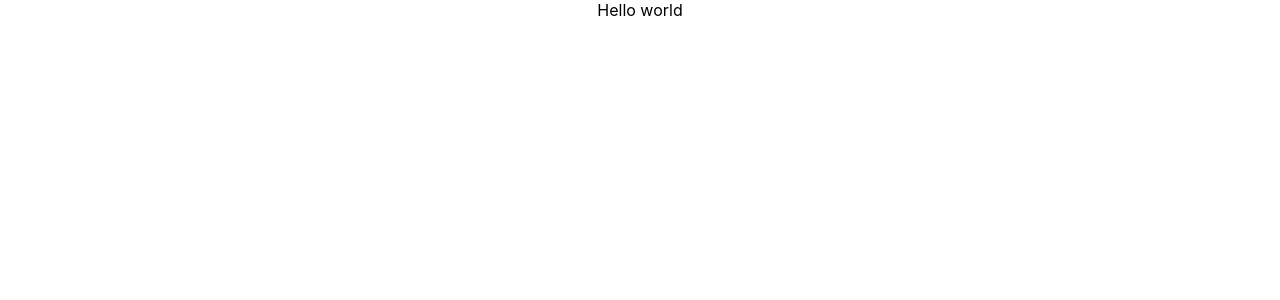
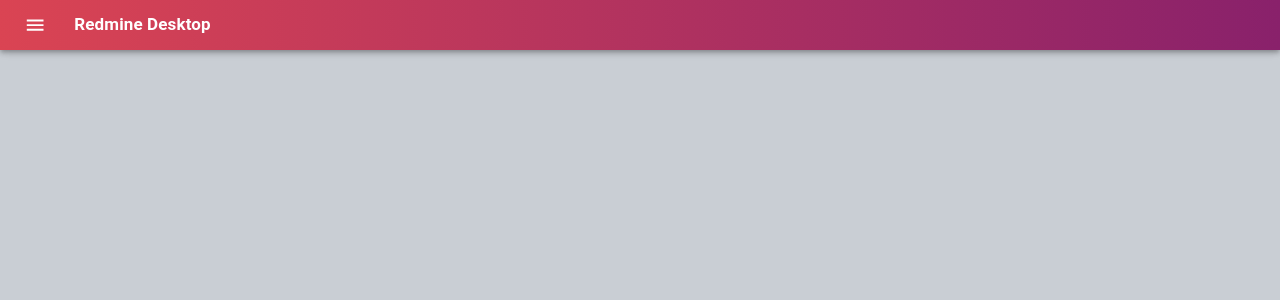
Before and after one commit to A-AR-R/Redmine-Desktop, a React (Create React App) app: page /#/ in a window 1280 px wide. Shown: the top 300 px of the page. Built offline with nearby package versions, Linux system fonts and the light colour scheme.

Commit message:
add basic ui components

```diff
--- a/package.json
+++ b/package.json
@@ -8,13 +8,17 @@
   "license": "GPL v3",
   "private": true,
   "dependencies": {
+    "@material-ui/core": "^4.11.2",
+    "@material-ui/icons": "^4.11.2",
     "@testing-library/jest-dom": "^4.2.4",
     "@testing-library/react": "^9.5.0",
     "@testing-library/user-event": "^7.2.1",
+    "clsx": "^1.1.1",
     "electron-is-dev": "^1.2.0",
     "electron-squirrel-startup": "^1.0.0",
     "react": "^16.13.1",
     "react-dom": "^16.13.1",
+    "react-router-dom": "^5.2.0",
     "react-scripts": "3.4.1"
   },
   "scripts": {
--- a/src/App.js
+++ b/src/App.js
@@ -1,12 +1,19 @@
 import React from 'react';
 import './App.css';
+import Header from './components/header'
+import { Route, Switch } from "react-router-dom";
 
-function App() {
+import Home, { Home2 } from './Pages/home'
+
+const App = () => {
   return (
     <div className="App">
-      <header className="App-header">
-        Hello world
-      </header>
+      <Header >
+        <Switch>
+          <Route exact path="/home" component={Home} />
+          <Route exact path="/home2" component={Home2} />
+        </Switch>
+      </Header>
     </div>
   );
 }
--- /dev/null
+++ b/src/Pages/home.js
@@ -0,0 +1,19 @@
+import React from 'react';
+
+const Home = () => {
+	return (
+		<div>
+			Home
+		</div>
+	);
+}
+
+export const Home2 = () => {
+	return (
+		<div>
+			Home2
+		</div>
+	);
+}
+
+export default Home;
--- /dev/null
+++ b/src/components/header.js
@@ -0,0 +1,149 @@
+import React from 'react';
+
+import clsx from 'clsx';
+import { makeStyles, useTheme } from '@material-ui/core/styles';
+import Drawer from '@material-ui/core/Drawer';
+import AppBar from '@material-ui/core/AppBar';
+import Toolbar from '@material-ui/core/Toolbar';
+import Typography from '@material-ui/core/Typography';
+import IconButton from '@material-ui/core/IconButton';
+import MenuIcon from '@material-ui/icons/Menu';
+import ChevronLeftIcon from '@material-ui/icons/ChevronLeft';
+import ChevronRightIcon from '@material-ui/icons/ChevronRight';
+
+import SideBar from './sideBar'
+
+
+
+const Header = (props) => {
+
+	const classes = useStyles();
+	const theme = useTheme();
+	const [open, setOpen] = React.useState(false);
+
+	return (
+		<div className={classes.root}>
+			<AppBar
+				position="fixed"
+				className={clsx(classes.appBar, {
+					[classes.appBarShift]: open,
+				})}
+			>
+				<Toolbar className={classes.toolbar}>
+					<IconButton
+						color="inherit"
+						aria-label="open drawer"
+						onClick={() => setOpen(true)}
+						edge="start"
+						className={clsx(classes.menuButton, open && classes.hide)}
+					>
+						<MenuIcon />
+					</IconButton>
+					<Typography className={classes.headerText} variant="h6" noWrap>
+						Redmine Desktop
+          		</Typography>
+				</Toolbar>
+			</AppBar>
+			<Drawer
+				className={classes.drawer}
+				variant="persistent"
+				anchor="left"
+				open={open}
+				classes={{
+					paper: classes.drawerPaper,
+				}}
+			>
+				<div className={classes.drawerHeader}>
+					<IconButton onClick={() => setOpen(false)}>
+						{theme.direction === 'ltr' ? <ChevronLeftIcon /> : <ChevronRightIcon />}
+					</IconButton>
+				</div>
+				<SideBar />
+			</Drawer>
+			<main
+				className={clsx(classes.content, {
+					[classes.contentShift]: open,
+				})}
+			>
+				<div className={classes.drawerHeader} />
+				{props.children}
+			</main>
+		</div>
+	)
+}
+
+const drawerWidth = 240;
+const headerHeight = 50;
+
+const headerHeightPx = headerHeight + 'px';
+
+const useStyles = makeStyles((theme) => ({
+	root: {
+		display: 'flex',
+	},
+	appBar: {
+		transition: theme.transitions.create(['margin', 'width'], {
+			easing: theme.transitions.easing.sharp,
+			duration: theme.transitions.duration.leavingScreen,
+		})
+	},
+	toolbar: {
+		maxHeight: headerHeightPx,
+		minHeight: headerHeightPx,
+		background: "linear-gradient(to left, #89216B, #DA4453)"
+	},
+	appBarShift: {
+		width: `calc(100% - ${drawerWidth}px)`,
+		marginLeft: drawerWidth,
+		transition: theme.transitions.create(['margin', 'width'], {
+			easing: theme.transitions.easing.easeOut,
+			duration: theme.transitions.duration.enteringScreen,
+		}),
+	},
+	menuButton: {
+		marginRight: theme.spacing(2),
+	},
+	hide: {
+		display: 'none',
+	},
+	drawer: {
+		width: drawerWidth,
+		flexShrink: 0,
+	},
+	drawerPaper: {
+		width: drawerWidth,
+	},
+	drawerHeader: {
+		display: 'flex',
+		alignItems: 'center',
+		padding: theme.spacing(0, 1),
+		// necessary for content to be below app bar
+		...theme.mixins.toolbar,
+		justifyContent: 'flex-end',
+		maxHeight: headerHeightPx,
+		minHeight: headerHeightPx + '!important',
+	},
+	content: {
+		flexGrow: 1,
+		padding: theme.spacing(3),
+		transition: theme.transitions.create('margin', {
+			easing: theme.transitions.easing.sharp,
+			duration: theme.transitions.duration.leavingScreen,
+		}),
+		marginLeft: -drawerWidth,
+	},
+	contentShift: {
+		transition: theme.transitions.create('margin', {
+			easing: theme.transitions.easing.easeOut,
+			duration: theme.transitions.duration.enteringScreen,
+		}),
+		marginLeft: 0,
+	},
+	headerText: {
+		fontSize: '17px',
+		fontWeight: 'bold'
+	},
+}));
+
+
+export default Header;
--- /dev/null
+++ b/src/components/sideBar.js
@@ -0,0 +1,48 @@
+import React from 'react';
+
+import List from '@material-ui/core/List';
+import Divider from '@material-ui/core/Divider';
+import ListItem from '@material-ui/core/ListItem';
+import ListItemIcon from '@material-ui/core/ListItemIcon';
+import ListItemText from '@material-ui/core/ListItemText';
+import InboxIcon from '@material-ui/icons/MoveToInbox';
+import { makeStyles } from '@material-ui/core/styles';
+import { NavLink } from "react-router-dom";
+
+const SideBar = () => {
+	const classes = useStyles();
+	return (
+		<React.Fragment>
+			<Divider />
+			<List>
+				<ListItem button component={NavLink} to='/home'  activeClassName={classes.selected} >
+					<ListItemIcon><InboxIcon /> </ListItemIcon>
+					<ListItemText primary="home" />
+				</ListItem>
+				<ListItem button component={NavLink} to='/home2' activeClassName={classes.selected}>
+					<ListItemIcon><InboxIcon /> </ListItemIcon>
+					<ListItemText primary="home2" />
+				</ListItem>
+			</List>
+			<Divider />
+			<List>
+				<ListItem button>
+					<ListItemIcon><InboxIcon /> </ListItemIcon>
+					<ListItemText primary="Text 1" />
+				</ListItem>
+				<ListItem button >
+					<ListItemIcon><InboxIcon /> </ListItemIcon>
+					<ListItemText primary="Text 2" secondary="sss" />
+				</ListItem>
+			</List>
+		</React.Fragment>
+	)
+}
+
+const useStyles = makeStyles((theme) => ({
+	selected: {
+		backgroundColor : 'aqua'
+	}
+}));
+
+export default SideBar
--- a/src/index.js
+++ b/src/index.js
@@ -4,12 +4,25 @@ import './index.css';
 import App from './App';
 import * as serviceWorker from './serviceWorker';
 
-ReactDOM.render(
-  <React.StrictMode>
-    <App />
-  </React.StrictMode>,
-  document.getElementById('root')
-);
+import { MuiThemeProvider } from '@material-ui/core/styles';
+import { CssBaseline } from "@material-ui/core";
+import { HashRouter } from "react-router-dom";
+
+import { Theme } from './theme'
+
+const Main = () => (
+  <MuiThemeProvider theme={Theme}>
+    <CssBaseline />
+    <HashRouter>
+      <React.StrictMode>
+        <App />
+      </React.StrictMode>
+    </HashRouter>
+  </MuiThemeProvider>
+)
+
+
+ReactDOM.render(<Main />, document.getElementById('root'));
 
 // If you want your app to work offline and load faster, you can change
 // unregister() to register() below. Note this comes with some pitfalls.
--- /dev/null
+++ b/src/theme.js
@@ -0,0 +1,25 @@
+import { createMuiTheme } from '@material-ui/core/styles';
+
+
+export const Theme = createMuiTheme({
+	palette: {
+		 background: {
+			  default: "#c9ced4",
+			  paper: "#e5e5e5"
+		 }
+	},
+	typography: {
+		fontSize: 13,
+  },
+	props: {
+		 MuiCard: {
+			  elevation: 4
+		 },
+		 MuiTextField: {
+			  variant: "outlined"
+		 },
+		 MuiChip:{
+			  color:'primary'
+		 }
+	},
+});
```
Also changed, not shown: 1 other file (tests, documents, lock files or other folders).
